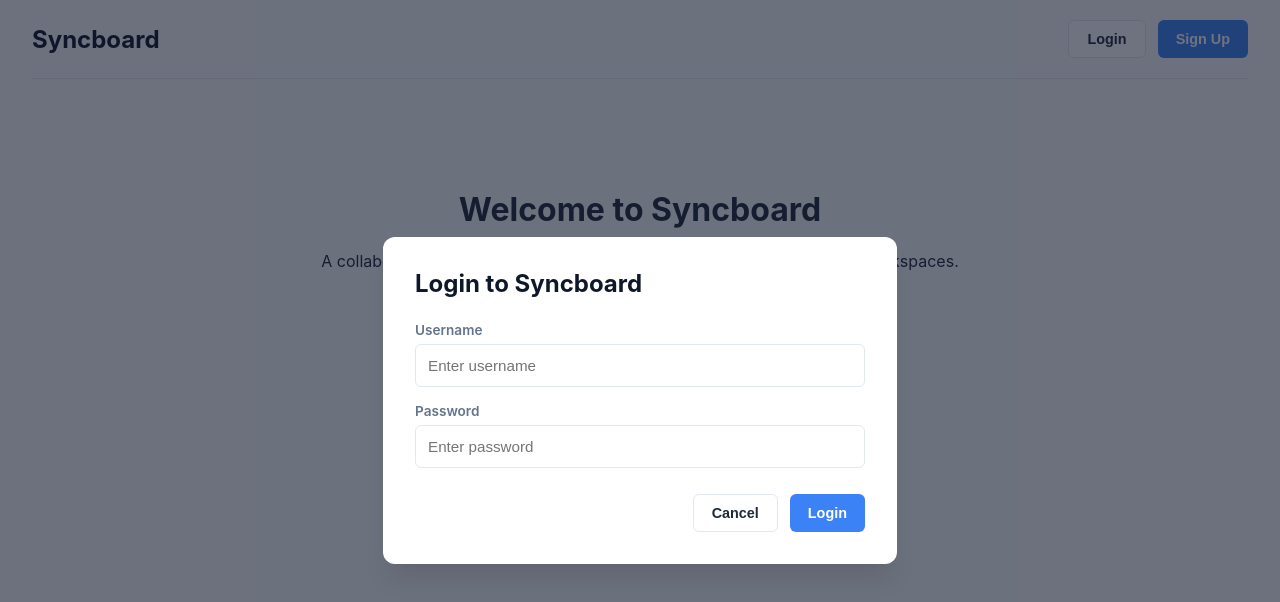
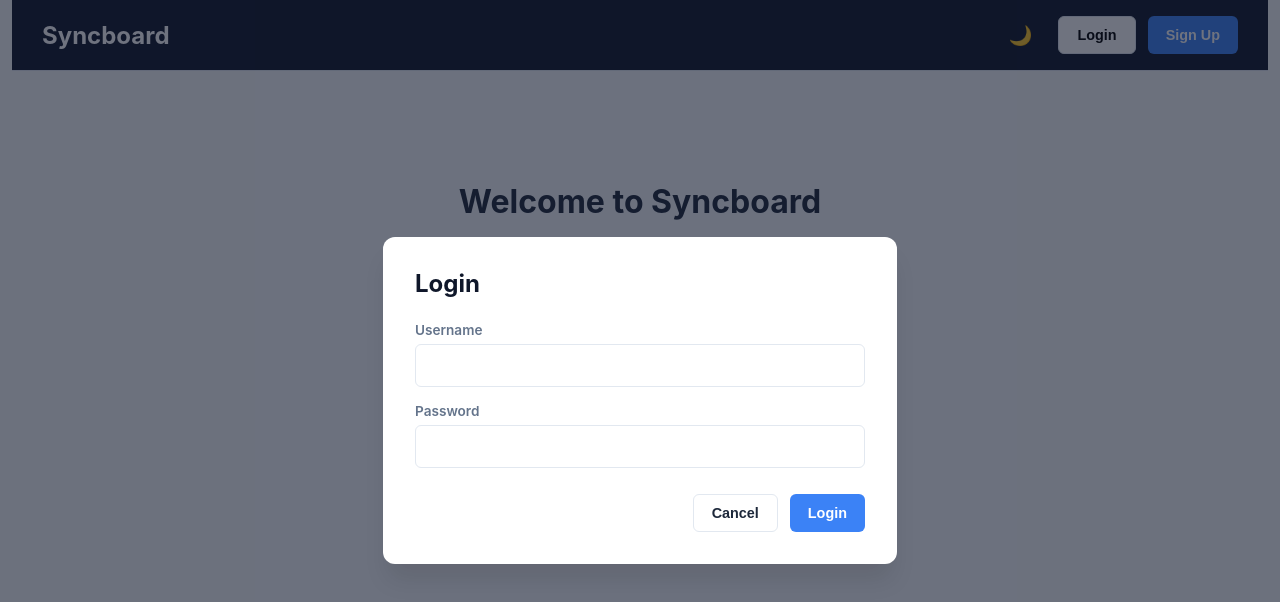
Before and after one commit to panchaleehewage/SyncBoard, a React (Vite) app: page / in a window 1280 px wide. Both pictures are taken after a click on the button "Login". Shown: the top 602 px of the page. Built offline with nearby package versions, Linux system fonts and the light colour scheme.

Commit message:
Add darkmode, search teammates, header styles, and auth validation

```diff
--- a/src/App.css
+++ b/src/App.css
@@ -144,3 +144,63 @@ input:focus, select:focus { border-color: var(--todo); box-shadow: 0 0 0 3px rgb
 .checkbox-group { display: flex; flex-wrap: wrap; gap: 12px; }
 .tag-checkbox { font-size: 0.85rem; display: flex; align-items: center; gap: 6px; cursor: pointer; }
 .w-100 { width: 100%; }
+
+/* --- Theme Variables --- */
+:root {
+  --bg: #f8fafc;
+  --text: #1e293b;
+  --text-light: #64748b;
+  --border: #e2e8f0;
+  --card-bg: white;
+  --primary: #0f172a;
+  --primary-hover: #334155;
+  --todo: #3b82f6;
+  --danger: #ef4444;
+}
+
+body.dark-mode {
+  --bg: #0f172a;
+  --text: #f1f5f9;
+  --text-light: #94a3b8;
+  --border: #334155;
+  --card-bg: #1e293b;
+  --primary: #1e293b;
+  --primary-hover: #334155;
+}
+
+body { background: var(--bg); color: var(--text); transition: background 0.3s; margin: 0; }
+.task-card, .board-tile, .modal-content, input, select { background: var(--card-bg); color: var(--text); border-color: var(--border); }
+
+/* --- Layout & Header --- */
+.app-container { max-width: 95%; margin: 0 auto; padding: 0 20px 20px 20px; } /* Removed top padding */
+
+.main-header {
+  display: flex; justify-content: space-between; align-items: center;
+  padding: 16px 30px;
+  margin: 0 -20px 30px -20px; /* Stretches edge to edge */
+  background: var(--primary); color: white;
+}
+.logo { font-size: 1.5rem; font-weight: bold; text-decoration: none; color: white; }
+.header-actions { display: flex; align-items: center; gap: 20px; }
+.theme-toggle { background: transparent; border: none; font-size: 1.2rem; cursor: pointer; }
+
+/* User Controls (Avatar Style) */
+.user-controls { display: flex; align-items: center; gap: 12px; }
+.user-avatar { background: var(--todo); color: white; width: 32px; height: 32px; border-radius: 50%; display: flex; align-items: center; justify-content: center; font-weight: bold; }
+.username-display { font-weight: 500; font-size: 0.95rem; }
+
+/* --- Forms & Cards --- */
+/* Right side padding for chevron */
+select { padding: 12px 36px 12px 12px; appearance: auto; }
+
+/* Fix inconsistent card heights by enforcing a minimum height on the action area */
+.card-actions { margin-top: 16px; display: flex; justify-content: flex-end; min-height: 32px; }
+
+/* --- Autocomplete Search (For Teammates) --- */
+.selected-members { display: flex; flex-wrap: wrap; gap: 8px; margin-bottom: 8px; }
+.member-tag { background: var(--todo); color: white; padding: 4px 10px; border-radius: 16px; font-size: 0.8rem; display: flex; align-items: center; gap: 6px; }
+.member-tag button { background: none; border: none; color: white; font-weight: bold; cursor: pointer; padding: 0; margin: 0; font-size: 0.9rem; }
+.autocomplete-list { list-style: none; padding: 0; margin: 4px 0 0 0; background: var(--card-bg); border: 1px solid var(--border); border-radius: 6px; max-height: 150px; overflow-y: auto; box-shadow: 0 4px 6px rgba(0,0,0,0.1); }
+.autocomplete-list li { padding: 10px 14px; cursor: pointer; font-size: 0.9rem; border-bottom: 1px solid var(--border); }
+.autocomplete-list li:hover { background: var(--todo); color: white; }
+.autocomplete-list li:last-child { border-bottom: none; }
--- a/src/App.jsx
+++ b/src/App.jsx
@@ -1,22 +1,40 @@
-import { useState } from 'react';
+import { useState, useEffect } from 'react';
 import { Routes, Route, useNavigate, Link } from 'react-router-dom';
 import Home from './pages/Home';
 import Board from './pages/Board';
+import { mockUsers } from './mockData';
 import './App.css';
 
 export default function App() {
   const [currentUser, setCurrentUser] = useState(null);
-  const [authModal, setAuthModal] = useState(null); // 'login', 'signup', or null
+  const [authModal, setAuthModal] = useState(null);
+  const [isDarkMode, setIsDarkMode] = useState(false);
   const navigate = useNavigate();
+
+  // Handle Dark Mode switching
+  useEffect(() => {
+    if (isDarkMode) document.body.classList.add('dark-mode');
+    else document.body.classList.remove('dark-mode');
+  }, [isDarkMode]);
 
   const handleAuth = (e) => {
     e.preventDefault();
     const username = e.target.username.value;
     const password = e.target.password.value;
 
-    if (username && password) {
+    if (authModal === 'login') {
+      // Validate against mockData
+      const user = mockUsers.find(u => u.username === username && u.password === password);
+      if (user) {
         setCurrentUser(username);
-      setAuthModal(null); // Close the modal on success
+        setAuthModal(null);
+        navigate('/');
+      } else {
+        alert("Invalid username or password");
+      }
+    } else if (authModal === 'signup') {
+      setCurrentUser(username);
+      setAuthModal(null);
       navigate('/');
     }
   };
@@ -25,32 +43,38 @@ export default function App() {
     <div className="app-container">
       <header className="main-header">
         <Link to="/" className="logo">Syncboard</Link>
+        <div className="header-actions">
+          <button className="theme-toggle" onClick={() => setIsDarkMode(!isDarkMode)}>
+            {isDarkMode ? '☀️' : '🌙'}
+          </button>
+
           {currentUser ? (
             <div className="user-controls">
-            <span className="user-badge">Logged in as: <strong>{currentUser}</strong></span>
+              <div className="user-avatar">{currentUser.charAt(0).toUpperCase()}</div>
+              <span className="username-display">{currentUser}</span>
               <button className="btn-logout" onClick={() => setCurrentUser(null)}>Logout</button>
             </div>
           ) : (
             <div className="auth-buttons">
-            <button className="btn-secondary" onClick={() => setAuthModal('login')}>Login</button>
-            <button className="btn-primary" onClick={() => setAuthModal('signup')}>Sign Up</button>
+              <button className="btn-secondary" style={{color: 'black'}} onClick={() => setAuthModal('login')}>Login</button>
+              <button className="btn-primary" style={{background: '#3b82f6', color: 'white'}} onClick={() => setAuthModal('signup')}>Sign Up</button>
             </div>
           )}
+        </div>
       </header>
 
-      {/* Auth Modal Popup */}
       {authModal && (
         <div className="modal-overlay" onClick={() => setAuthModal(null)}>
           <div className="modal-content" onClick={e => e.stopPropagation()}>
-            <h2>{authModal === 'login' ? 'Login to Syncboard' : 'Create an Account'}</h2>
+            <h2>{authModal === 'login' ? 'Login' : 'Sign Up'}</h2>
             <form onSubmit={handleAuth} className="modal-form">
               <div className="form-group">
                 <label>Username</label>
-                <input name="username" type="text" required placeholder="Enter username" />
+                <input name="username" type="text" required />
               </div>
               <div className="form-group">
                 <label>Password</label>
-                <input name="password" type="password" required placeholder="Enter password" />
+                <input name="password" type="password" required />
               </div>
               <div className="modal-actions">
                 <button type="button" className="btn-secondary" onClick={() => setAuthModal(null)}>Cancel</button>
--- a/src/mockData.js
+++ b/src/mockData.js
@@ -1,4 +1,8 @@
-export const mockUsers = ["StudentDev", "Alice", "Bob"];
+export const mockUsers = [
+  { username: "StudentDev", password: "password123" },
+  { username: "Alice", password: "password123" },
+  { username: "Bob", password: "password123" }
+];
 
 export const mockBoards = [
   {
--- a/src/pages/Board.jsx
+++ b/src/pages/Board.jsx
@@ -1,5 +1,5 @@
+import { useParams, Navigate } from 'react-router-dom';
 import { useState } from 'react';
-import { useParams } from 'react-router-dom';
 import { mockBoards, mockTasks } from '../mockData';
 import TaskCard from '../components/TaskCard';
 
@@ -15,7 +15,7 @@ export default function Board({ currentUser }) {
   const [newTaskAssignee, setNewTaskAssignee] = useState(currentUser || '');
   const [newTaskTags, setNewTaskTags] = useState([]);
 
-  if (!currentUser) return <div className="alert">Please log in to view this board.</div>;
+  if (!currentUser) return <Navigate to="/" replace />;
   if (!board) return <div className="alert">Board not found.</div>;
 
   const moveTask = (id, newStatus) => {
--- a/src/pages/Home.jsx
+++ b/src/pages/Home.jsx
@@ -6,27 +6,43 @@ export default function Home({ currentUser }) {
   const [boards, setBoards] = useState(mockBoards);
   const [showCreateModal, setShowCreateModal] = useState(false);
 
+  // States for the new teammate search feature
+  const [searchTerm, setSearchTerm] = useState('');
+  const [selectedMembers, setSelectedMembers] = useState([]);
+
   if (!currentUser) {
     return (
       <div className="landing-page">
         <h1>Welcome to Syncboard</h1>
-        <p>A collaborative Kanban task board. Please login or sign up to view your workspaces.</p>
+        <p>Please login or sign up to view your workspaces.</p>
       </div>
     );
   }
+
+  // Filter available users for the search dropdown
+  const availableUsers = mockUsers
+    .map(u => u.username)
+    .filter(u =>
+      u !== currentUser &&
+      u.toLowerCase().includes(searchTerm.toLowerCase()) &&
+      !selectedMembers.includes(u)
+    );
+
+  const addMember = (user) => {
+    setSelectedMembers([...selectedMembers, user]);
+    setSearchTerm(''); // clear search after selecting
+  };
+
+  const removeMember = (user) => {
+    setSelectedMembers(selectedMembers.filter(m => m !== user));
+  };
 
   const handleCreateBoard = (e) => {
     e.preventDefault();
     const title = e.target.boardTitle.value;
     const tagsInput = e.target.boardTags.value;
 
-    // Get multiple selected options from the native select element
-    const selectedMembers = Array.from(e.target.boardMembers.selectedOptions, option => option.value);
-
-    // Automatically make the creator a member, and remove any accidental duplicates
-    const members = Array.from(new Set([currentUser, ...selectedMembers]));
-
-    // Convert comma-separated tags into a clean array
+    const members = [currentUser, ...selectedMembers];
     const tags = tagsInput.split(',').map(tag => tag.trim()).filter(tag => tag);
 
     const newBoard = {
@@ -39,6 +55,7 @@ export default function Home({ currentUser }) {
 
     setBoards([...boards, newBoard]);
     setShowCreateModal(false);
+    setSelectedMembers([]); // Reset members for next time
   };
 
   const userBoards = boards.filter(b => b.members.includes(currentUser));
@@ -65,7 +82,6 @@ export default function Home({ currentUser }) {
         ))}
       </div>
 
-      {/* Create Workspace Modal Popup */}
       {showCreateModal && (
         <div className="modal-overlay" onClick={() => setShowCreateModal(false)}>
           <div className="modal-content" onClick={e => e.stopPropagation()}>
@@ -75,18 +91,35 @@ export default function Home({ currentUser }) {
                 <label>Workspace Name</label>
                 <input name="boardTitle" type="text" required placeholder="e.g., App Development" />
               </div>
+
+              {/* New Searchable Teammates Section */}
               <div className="form-group">
-                <label>Select Teammates (Hold Ctrl/Cmd to select multiple)</label>
-                <select name="boardMembers" multiple className="wide-select" style={{height: '100px'}}>
-                  {/* Filter out current user so they don't have to select themselves */}
-                  {mockUsers.filter(u => u !== currentUser).map(user => (
-                    <option key={user} value={user}>{user}</option>
+                <label>Add Teammates</label>
+                <div className="selected-members">
+                  {selectedMembers.map(m => (
+                    <span key={m} className="member-tag">
+                      {m} <button type="button" onClick={() => removeMember(m)}>×</button>
+                    </span>
                   ))}
-                </select>
+                </div>
+                <input
+                  type="text"
+                  placeholder="Search by username..."
+                  value={searchTerm}
+                  onChange={(e) => setSearchTerm(e.target.value)}
+                />
+                {searchTerm && availableUsers.length > 0 && (
+                  <ul className="autocomplete-list">
+                    {availableUsers.map(user => (
+                      <li key={user} onClick={() => addMember(user)}>{user}</li>
+                    ))}
+                  </ul>
+                )}
               </div>
+
               <div className="form-group">
                 <label>Tags (Comma separated)</label>
-                <input name="boardTags" type="text" placeholder="e.g., Frontend, UI, Urgent" />
+                <input name="boardTags" type="text" placeholder="e.g., Frontend, UI" />
               </div>
               <div className="modal-actions">
                 <button type="button" className="btn-secondary" onClick={() => setShowCreateModal(false)}>Cancel</button>
```
Lines whose indentation alone changed are shown as unchanged.
